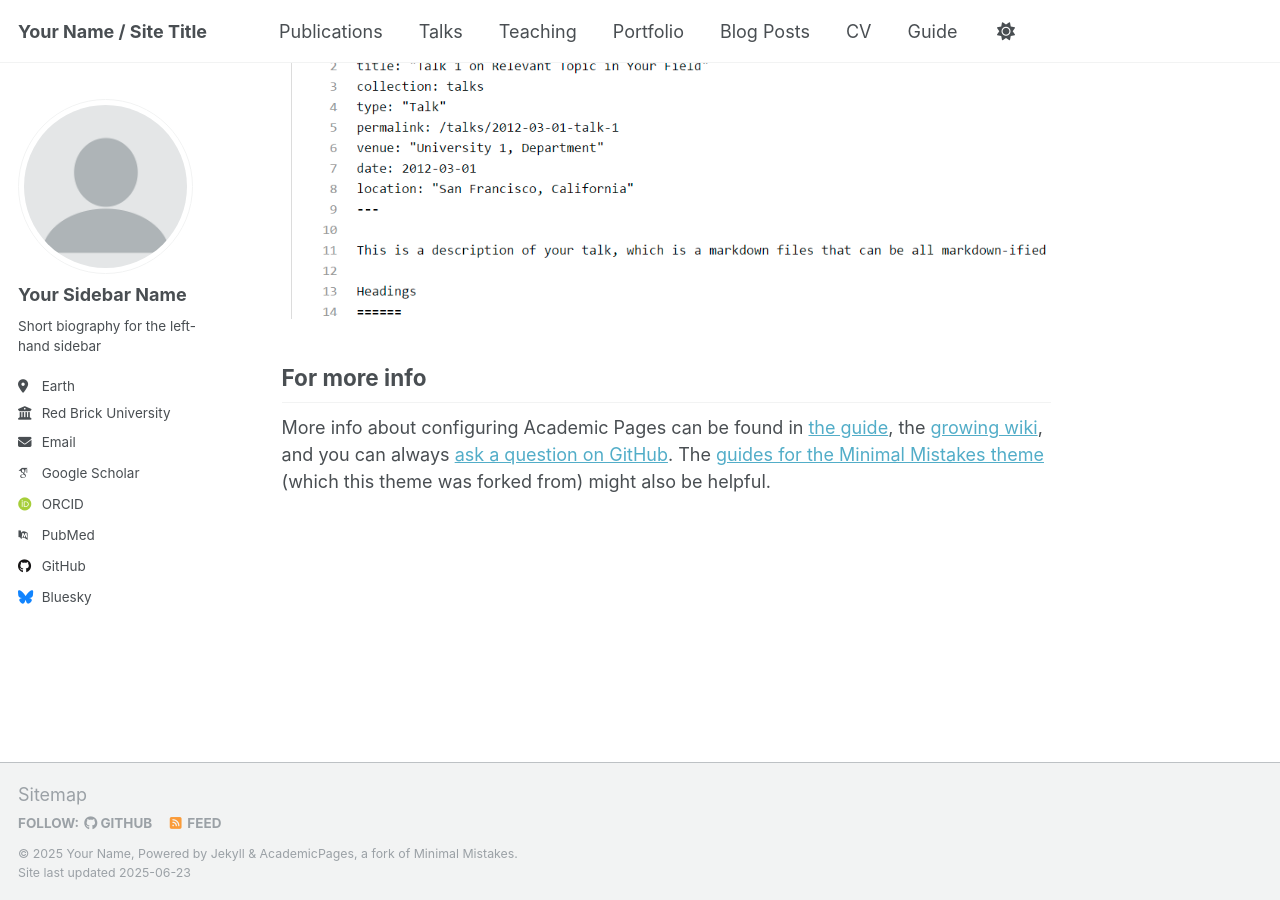
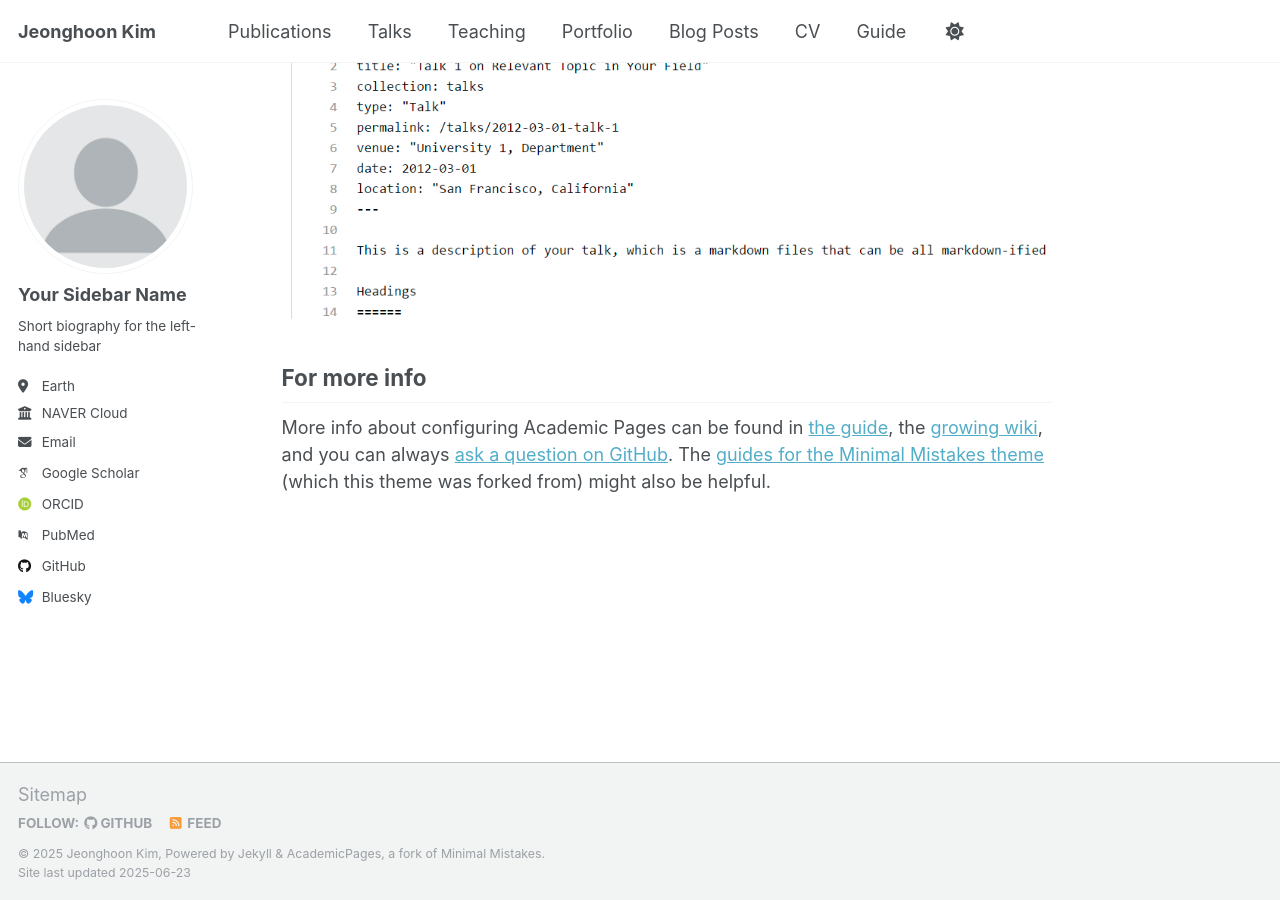
Before and after one commit to penpaperkeycode/penpaperkeycode.github.io, a Jekyll site: the page built from _pages/about.md, in a window 1280 px wide and 900 px high, scrolled down 2636 px. Built offline with Jekyll 4.4.1, drawn with Linux system fonts in a browser that asks for light colours; some web fonts are replaced.

Commit message:
Update _config.yml

```diff
--- a/_config.yml
+++ b/_config.yml
@@ -9,13 +9,13 @@
 # Basic Site Settings
 locale                   : "en-US"
 site_theme               : "default"
-title                    : "Your Name / Site Title"
+title                    : "Jeonghoon Kim"
 title_separator          : "-"
-name                     : &name "Your Name"
-description              : &description "personal description"
-url                      : https://academicpages.github.io # the base hostname & protocol for your site e.g. "https://[your GitHub username].github.io" or if you already have some other page hosted on Github then use "https://[your GitHub username].github.io/[Your Repo Name]"
+name                     : &name "Jeonghoon Kim"
+description              : &description "Research Scientist"
+url                      : "https://penpaperkeycode.github.io" # the base hostname & protocol for your site e.g. "https://[your GitHub username].github.io" or if you already have some other page hosted on Github then use "https://[your GitHub username].github.io/[Your Repo Name]"
 baseurl                  : "" # the subpath of your site, e.g. "/blog"
-repository               : "academicpages/academicpages.github.io"
+repository               : "penpaperkeycode/penpaperkeycode.github.io"
 
 # Site Author - The following control what appear as part of the author content on the side bar.
 #               If a field is blank the icon and link will not appear, otherwise it will be shown.
@@ -27,7 +27,7 @@ author:
   pronouns         : # example: "she/her"
   bio              : "Short biography for the left-hand sidebar"
   location         : "Earth"
-  employer         : "Red Brick University"
+  employer         : "NAVER Cloud"
   uri              : # URL
   email            : "none@example.org"
 
```
